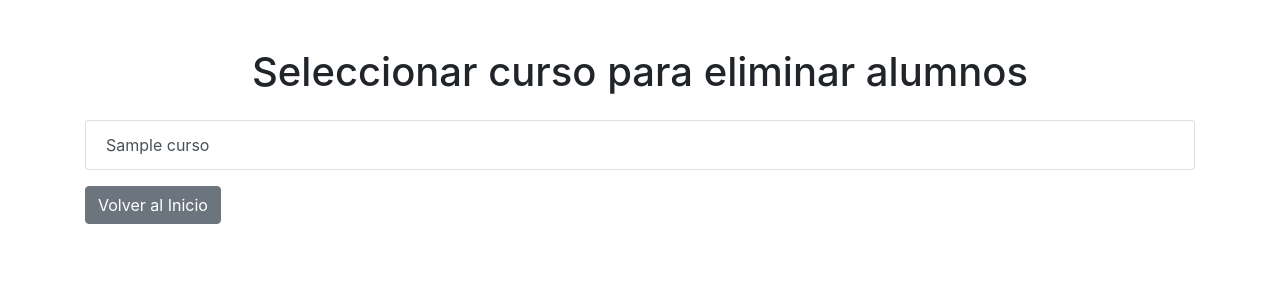
After one commit to farfalla-23/Examen_2025, a Django app: page /eliminar_alumno/ in a window 1280 px wide. The commit adds this page. Shown: the top 300 px of the page. Run offline with Django 5.2, Linux system fonts and the light colour scheme; tables that the repository leaves empty hold one stand-in row (values such as "Sample post"); some libraries are stand-ins or nearby versions.

Commit message:
Proyecto final

```diff
--- a/escuela/gestion/templates/gestion/inicio.html
+++ b/escuela/gestion/templates/gestion/inicio.html
@@ -13,6 +13,7 @@
             <a href="{% url 'crear_curso' %}" class="list-group-item list-group-item-action">Crear Curso</a>
             <a href="{% url 'crear_alumno' %}" class="list-group-item list-group-item-action">Crear Alumno</a>
             <a href="{% url 'ver_curso' %}" class="list-group-item list-group-item-action">Ver Curso</a>
+            <a href="{% url 'seleccionar_curso_eliminar' %}" class="list-group-item list-group-item-action text-danger">Eliminar Alumno</a>
 
         </div>
     </div>
--- /dev/null
+++ b/escuela/gestion/templates/gestion/seleccionar_curso_eliminar.html
@@ -0,0 +1,23 @@
+<!DOCTYPE html>
+<html lang="es">
+<head>
+    <meta charset="UTF-8">
+    <title>Seleccionar Curso</title>
+    <link rel="stylesheet" href="https://stackpath.bootstrapcdn.com/bootstrap/4.5.2/css/bootstrap.min.css">
+</head>
+<body>
+    <div class="container mt-5">
+        <h1 class="text-center">Seleccionar curso para eliminar alumnos</h1>
+        <div class="list-group mt-4">
+            {% for curso in cursos %}
+            <a href="{% url 'eliminar_alumno' curso.id %}" class="list-group-item list-group-item-action">
+                {{ curso.nombre_curso }}
+            </a>
+            {% empty %}
+                <p>No hay cursos disponibles.</p>
+            {% endfor %}
+        </div>
+        <a href="{% url 'inicio' %}" class="btn btn-secondary mt-3">Volver al Inicio</a>
+    </div>
+</body>
+</html>
--- a/escuela/gestion/urls.py
+++ b/escuela/gestion/urls.py
@@ -5,9 +5,11 @@ urlpatterns=[
     path('crear_curso/',views.crear_curso, name='crear_curso'),
     path('crear_alumno/',views.crear_alumno, name='crear_alumno'),
     path('ver_curso/',views.ver_curso, name='ver_curso'),
-    # path('eliminar_alumno/', views.seleccionar_curso, name='seleccionar_curso'),
-    # path('eliminar_alumno/<int:id_curso>/', views.eliminar_alumnos_curso, name='eliminar_alumnos_curso'),
-    # path('borrar_alumno/<int:id_alumno>/', views.borrar_alumno, name='borrar_alumno'),
+    #Nuevo
+    path('eliminar_alumno/', views.seleccionar_curso_eliminar, name='seleccionar_curso_eliminar'),
+    path('eliminar_alumno/<int:curso_id>/', views.eliminar_alumno, name='eliminar_alumno'),
+
+
 
 
 
--- a/escuela/gestion/views.py
+++ b/escuela/gestion/views.py
@@ -31,17 +31,23 @@ def ver_curso(request):
     cursos = Curso.objects.all()
     return render(request, 'gestion/ver_cursos.html',{'cursos':cursos})
 
-# def seleccionar_curso(request):
-#     cursos = Curso.objects.all()
-#     return render(request, 'gestion/seleccionar_curso.html', {'cursos': cursos})
+#Nuevo
+def eliminar_alumno(request, curso_id):
+    curso = Curso.objects.get(id=curso_id)
+    alumnos = Alumno.objects.filter(id_curso_alumno=curso)
 
-# def eliminar_alumnos_curso(request, id_curso):
-#     curso = get_object_or_404(Curso, pk=id_curso)
-#     alumnos = Alumno.objects.filter(id_curso_alumno=curso.id_curso)
-#     return render(request, 'gestion/eliminar_alumnos.html', {'curso': curso, 'alumnos': alumnos})
+    if request.method == 'POST':
+        alumno_id = request.POST.get('alumno_id')
+        if alumno_id:
+            try:
+                alumno = Alumno.objects.get(id=alumno_id)
+                alumno.delete()
+                return redirect('eliminar_alumno', curso_id=curso_id)
+            except Alumno.DoesNotExist:
+                return ("Alumno no encontrado")
 
-# def borrar_alumno(request, id_alumno):
-#     alumno = get_object_or_404(Alumno, pk=id_alumno)
-#     id_curso = alumno.id_curso_alumno
-#     alumno.delete()
-#     return redirect('eliminar_alumnos_curso', id_curso=id_curso)
+    return render(request, 'gestion/eliminar_alumno.html', {'curso': curso, 'alumnos': alumnos})
+
+def seleccionar_curso_eliminar(request):
+    cursos = Curso.objects.all()
+    return render(request, 'gestion/seleccionar_curso_eliminar.html', {'cursos': cursos})
```
Also changed, not shown: escuela/gestion/templates/gestion/eliminar_alumno.html (added, +22 -0 lines), escuela/gestion/templates/gestion/eliminar_alumnos.html (deleted, +0 -15 lines), escuela/gestion/templates/gestion/seleccionar_curso.html (deleted, +0 -10 lines).
